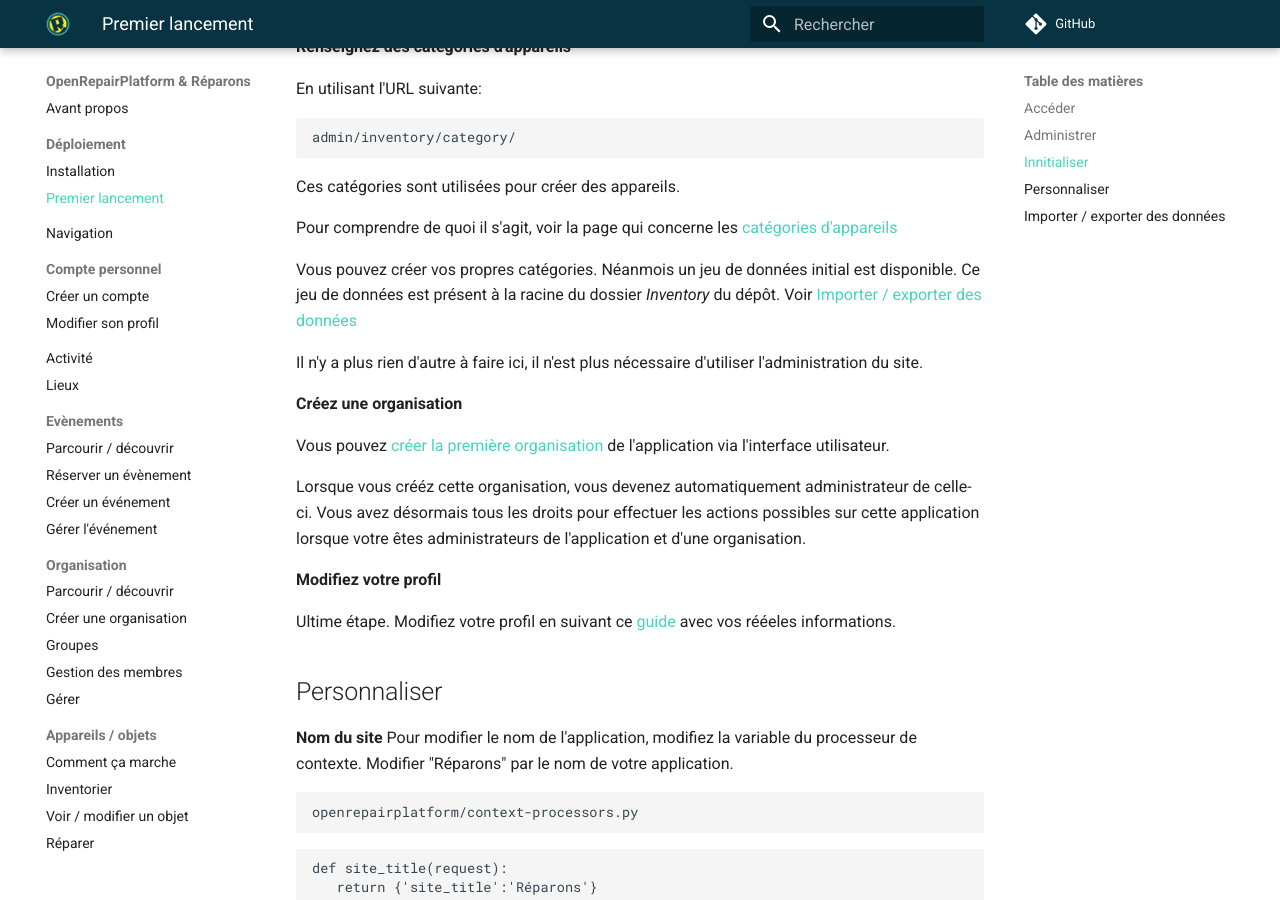
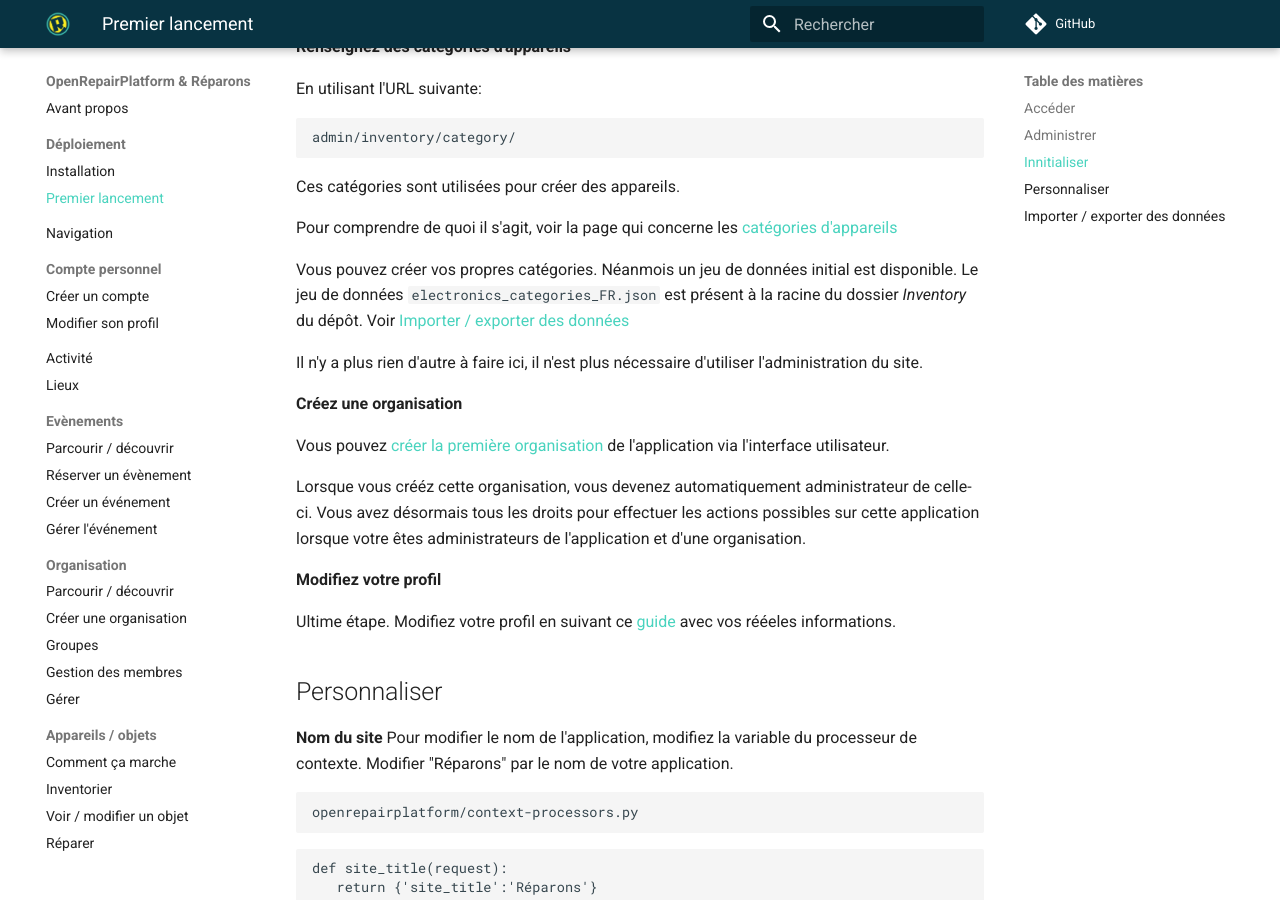
Before and after one commit to AtelierSoude/OpenRepairPlatform-docmentation, an MkDocs documentation site: the page built from docs/deploiement/first-lauch.md, in a window 1280 px wide and 900 px high, scrolled down 1341 px. Built offline with MkDocs 1.6.1 and Material for MkDocs 9.7.7, drawn with Linux system fonts in a browser that asks for light colours; nearby versions of some CDN libraries; comment, search, counter and statistics services are not loaded.

Commit message:
add data categories dataset

````diff
--- a/docs/deploiement/first-lauch.md
+++ b/docs/deploiement/first-lauch.md
@@ -66,7 +66,7 @@ Ces catégories sont utilisées pour créer des appareils.
 Pour comprendre de quoi il s'agit, voir la page qui concerne les [catégories d'appareils](/inventory/how-ti-works.md#categorie)
 
 Vous pouvez créer vos propres catégories. Néanmois un jeu de données initial est disponible.
-Ce jeu de données est présent à la racine du dossier *Inventory* du dépôt. Voir [Importer / exporter des données](#importer-/-exporter-des-donnees)
+Le jeu de données ```electronics_categories_FR.json``` est présent à la racine du dossier *Inventory* du dépôt. Voir [Importer / exporter des données](#importer-/-exporter-des-donnees)
 
 Il n'y a plus rien d'autre à faire ici, il n'est plus nécessaire d'utiliser l'administration du site.
 
````
